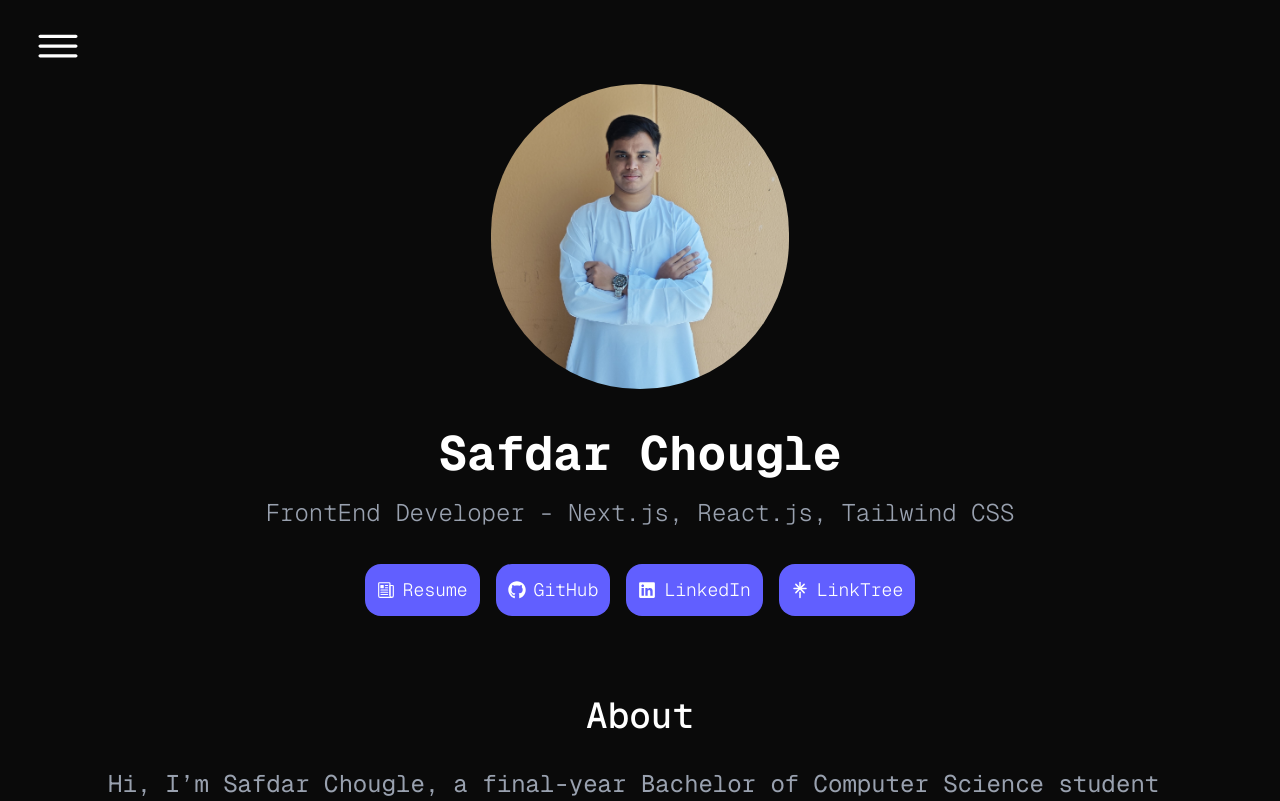
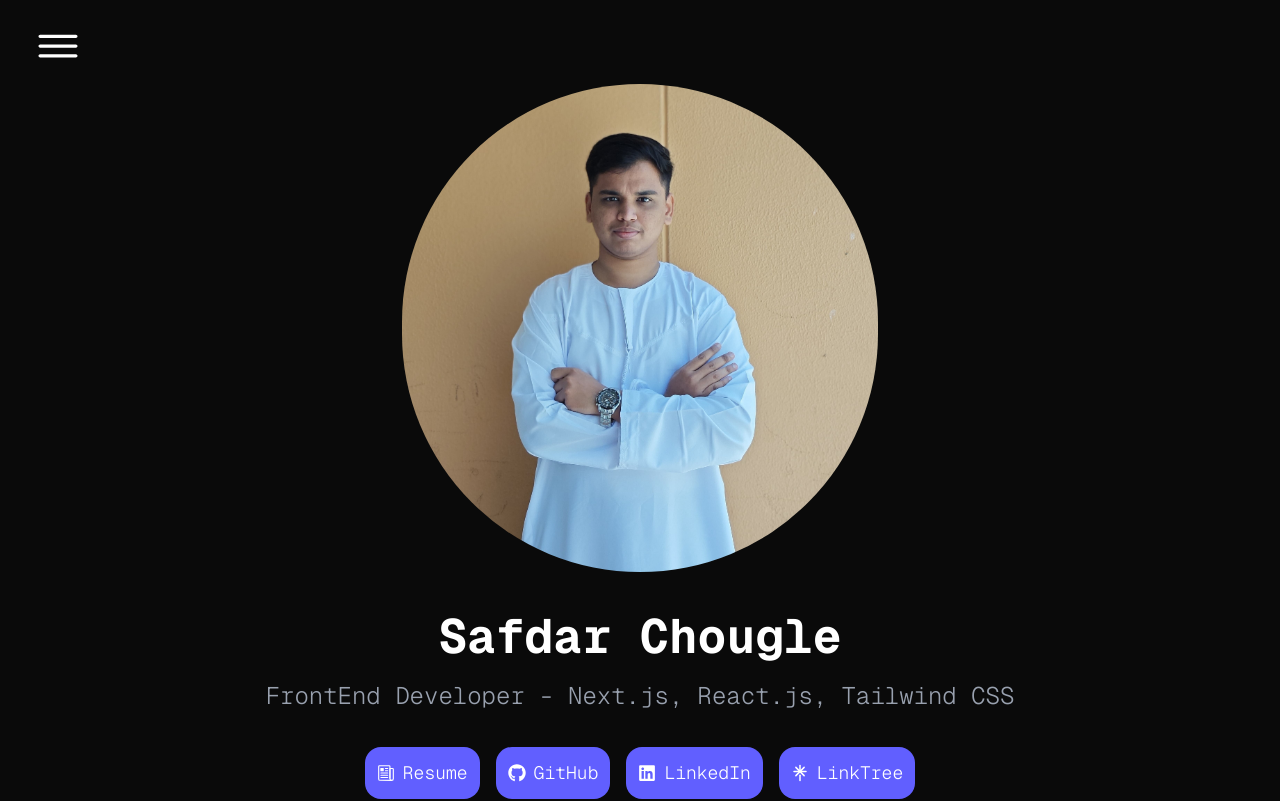
Before and after one commit to chouglesafdar22/Portfolio-Next.js-, a Next.js app in the folder portfolio-ui/: page / in a window 1280 px wide. Shown: the top 801 px of the page. Built offline with nearby package versions, Linux system fonts and the light colour scheme.

Commit message:
Update page.js

```diff
--- a/portfolio-ui/app/page.js
+++ b/portfolio-ui/app/page.js
@@ -57,7 +57,7 @@ export default function Home() {
       {/* homesection */}
       <section id="home" className="text-gray-400">
         <div className="container mx-auto flex px-10 pb-10 pt-20 text-center items-center justify-center flex-col">
-          <Image src="/images/my-image.jpg" alt="my-profile" width={225} height={225} className="lg:w-1/4 md:w-1/4 mb-10 object-cover object-center rounded-full" />
+          <Image src="/images/my-image.jpg" alt="my-profile" width={230} height={230} className="lg:w-2/5 md:w-2/5 mb-10 object-cover object-center rounded-full" />
           <div className="text-center lg:w-2/3 w-full">
             <h1 className="title-font sm:text-4xl lg:text-5xl text-3xl mb-4 font-bold font-mono text-white">Safdar Chougle</h1>
             <p className="leading-relaxed text-lg sm:text-xl lg:text-2xl mb-8 font-light font-mono">FrontEnd Developer - Next.js, React.js, Tailwind CSS</p>
```
